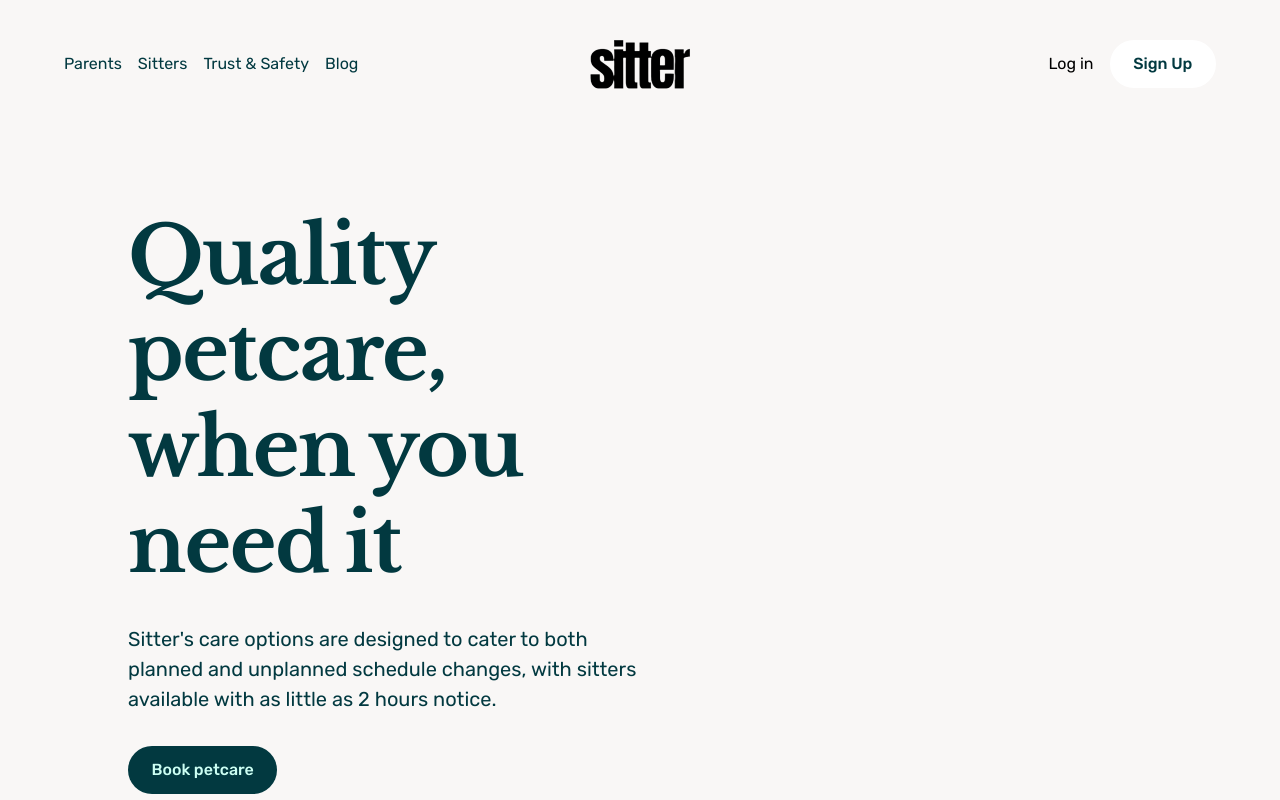
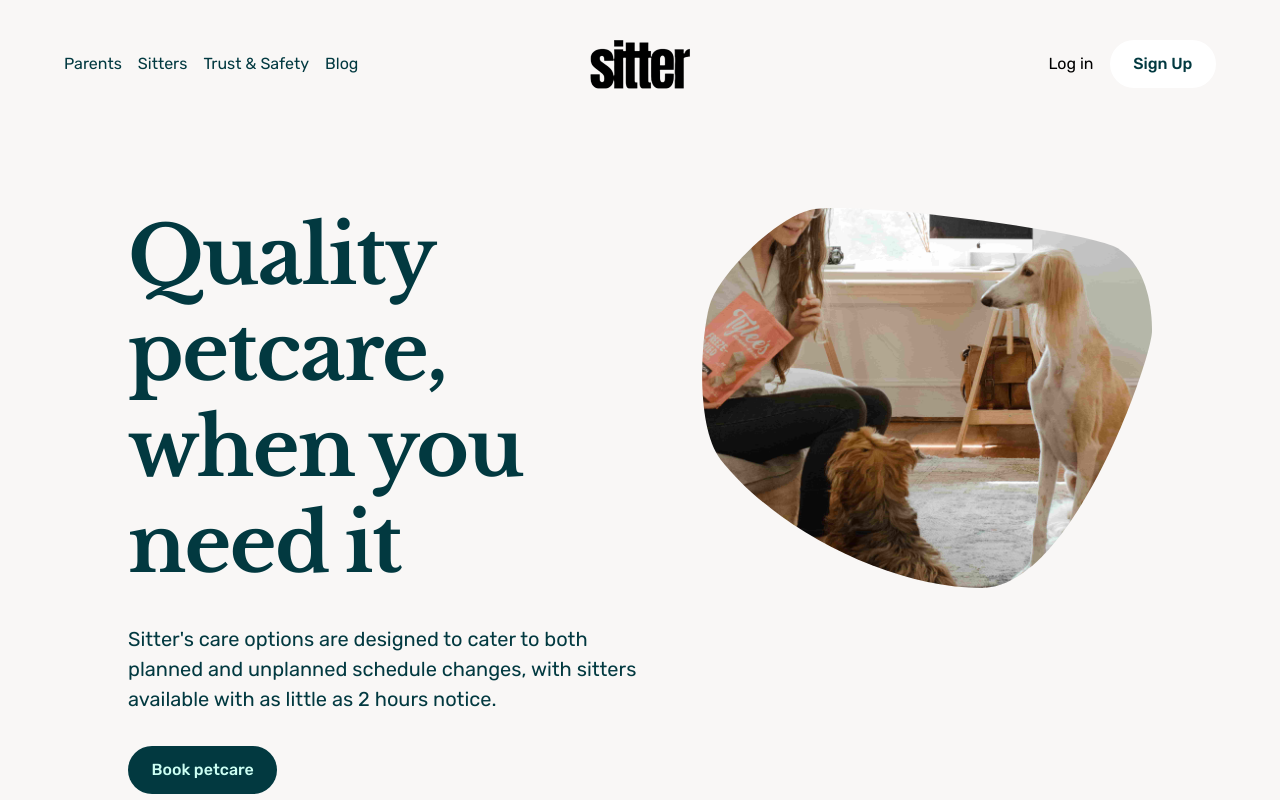
Before and after one commit to samsonc89/otter-replica, a React (Vite) app: page /otter-replica/parents in a window 1280 px wide. Shown: the top 800 px of the page. Built offline with nearby package versions, Linux system fonts and the light colour scheme.

Commit message:
Add header shape paths

```diff
--- a/src/pages/ParentsPage.jsx
+++ b/src/pages/ParentsPage.jsx
@@ -1,12 +1,17 @@
 import { Header } from "../components";
 import { How } from "../containers";
 import MainLayout from "../layouts/MainLayout";
+import image from "../assets/header-parents.jpg";
 
 function Parents() {
   const headingContent = {
     heading: "Quality petcare, when you need it",
     text: "Sitter's care options are designed to cater to both planned and unplanned schedule changes, with sitters available with as little as 2 hours notice.",
     btnText: "Book petcare",
+    img: image,
+    topShape: "middle-left",
+    bottomShape: "bottom-left",
+    bottomColor: "#94954c",
   };
   return (
     <>
```
